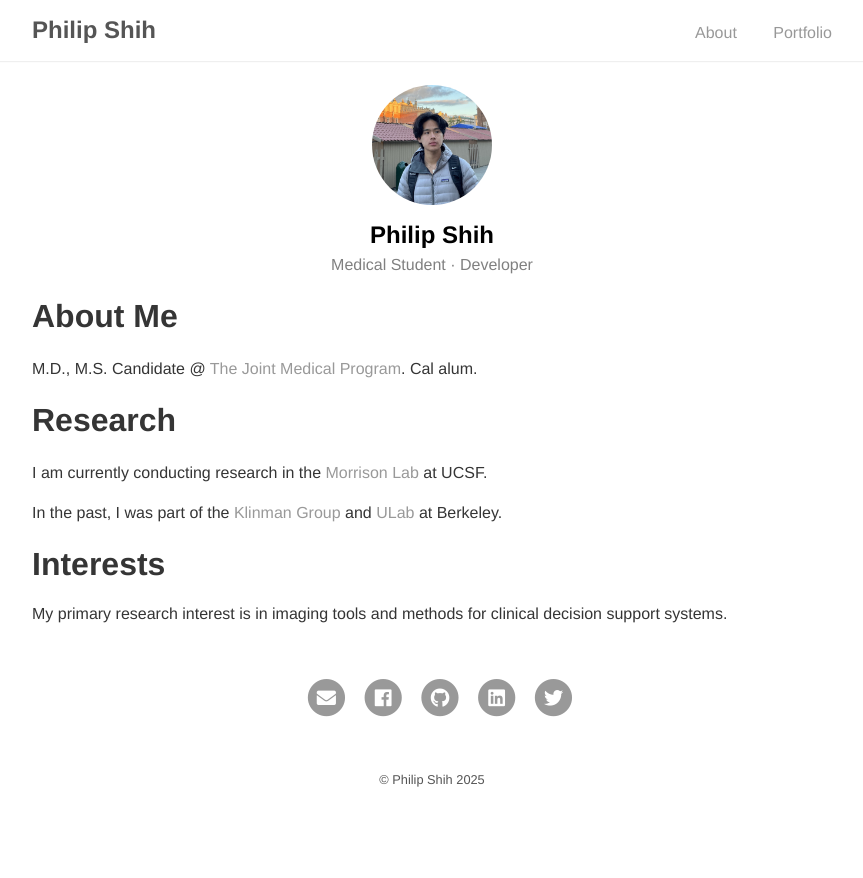
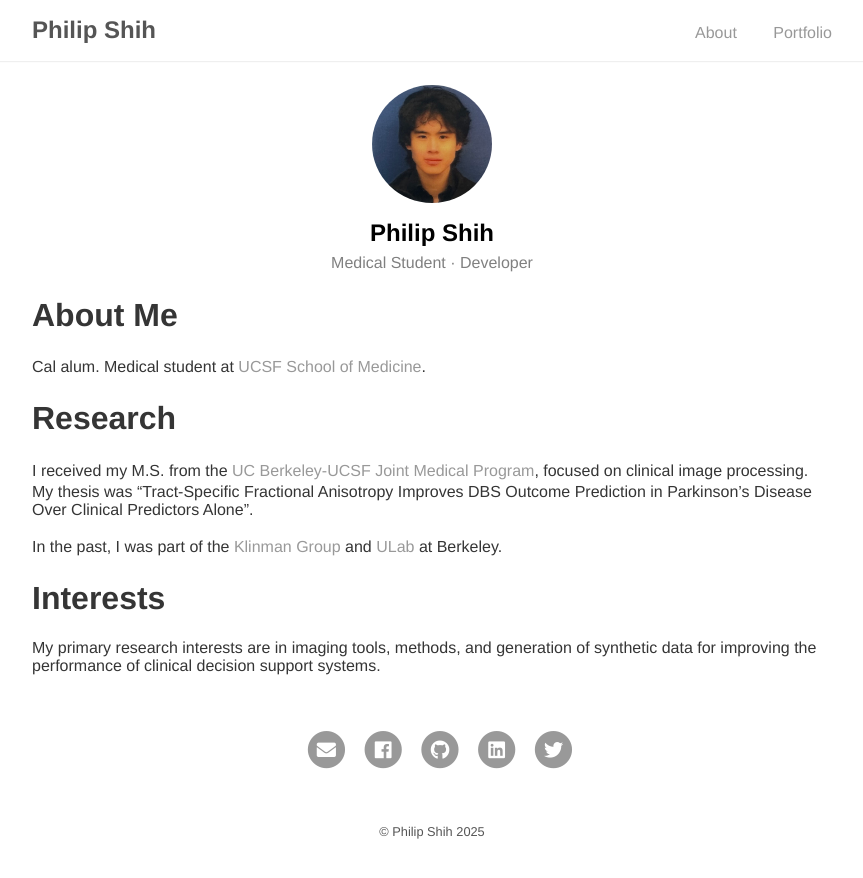
Before and after one commit to philipshih/philipshih.github.io, a Jekyll site: the page built from index.md, in a window 1280 px wide. Shown: the top 878 px of the page, without its empty margins (208-1071 px from the left). Built offline with Jekyll 4.4.1, drawn with Linux system fonts in a browser that asks for light colours; our own code applies the rules of GitHub Pages for plain Markdown files.

Commit message:
update index
update index

```diff
--- a/index.md
+++ b/index.md
@@ -3,14 +3,14 @@ layout: about
 ---
 
 # About Me
-M.D., M.S. Candidate @ [The Joint Medical Program](https://publichealth.berkeley.edu/academics/joint-medical-program/). Cal alum.
+Cal alum. Medical student at [UCSF School of Medicine](https://medschool.ucsf.edu/).
 <br/>
 
 # Research
-I am currently conducting research in the [Morrison Lab](https://morrisonlab.ucsf.edu/) at UCSF.
+I received my M.S. from the [UC Berkeley-UCSF Joint Medical Program](https://publichealth.berkeley.edu/academics/joint-medical-program), focused on clinical image processing. My thesis was "Tract-Specific Fractional Anisotropy Improves DBS Outcome Prediction in Parkinson’s Disease Over Clinical Predictors Alone".
 
 In the past, I was part of the [Klinman Group](http://www.cchem.berkeley.edu/jukgrp/klinman_group/Home.html) and [ULab](https://ulab.berkeley.edu/labs/bio) at Berkeley.
 <br/>
 
 # Interests
-My primary research interest is in imaging tools and methods for clinical decision support systems.
+My primary research interests are in imaging tools, methods, and generation of synthetic data for improving the performance of clinical decision support systems.
```
Also changed, not shown: assets/img/profile.jpg, assets/img/profile2.jpg (added).
